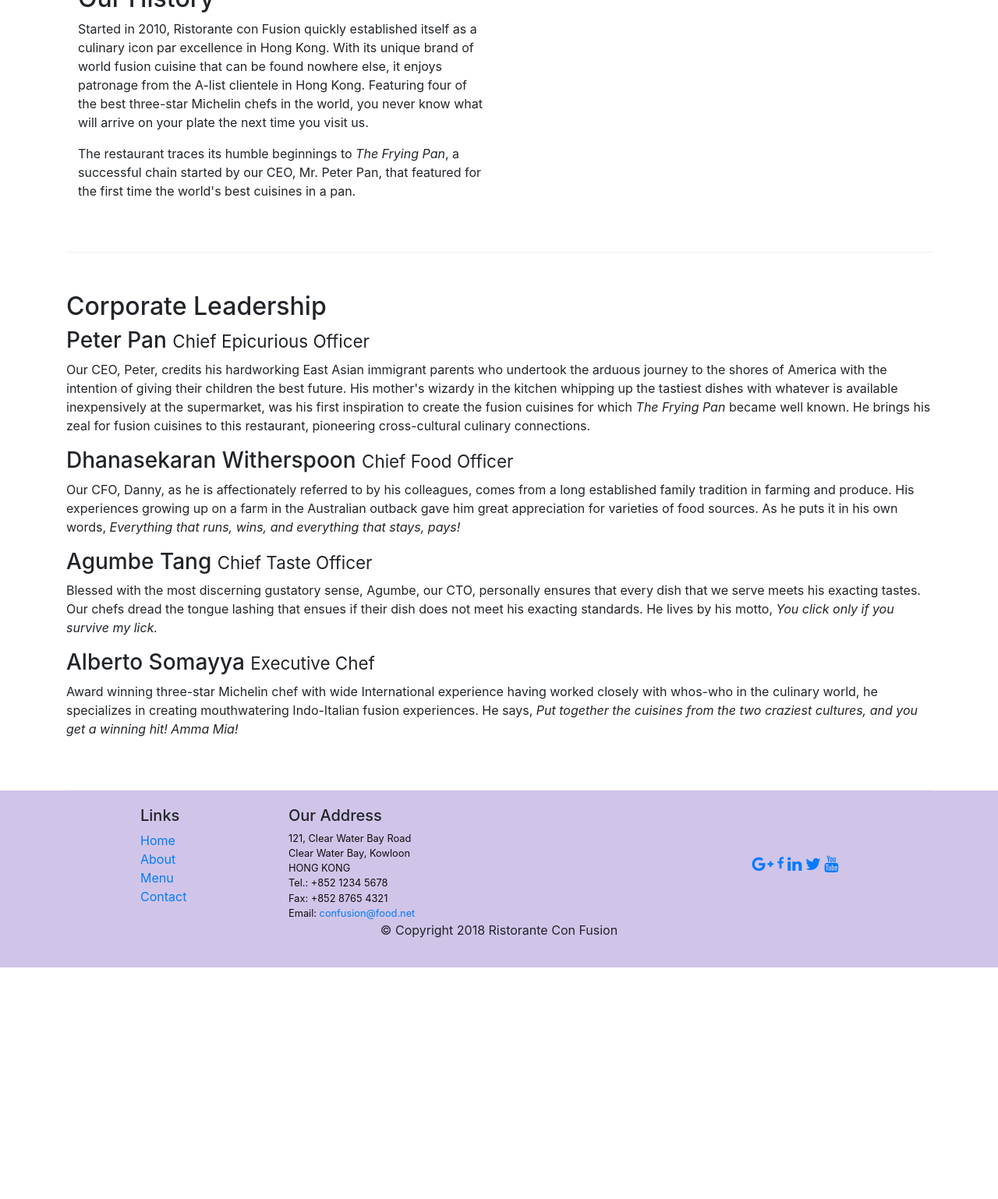
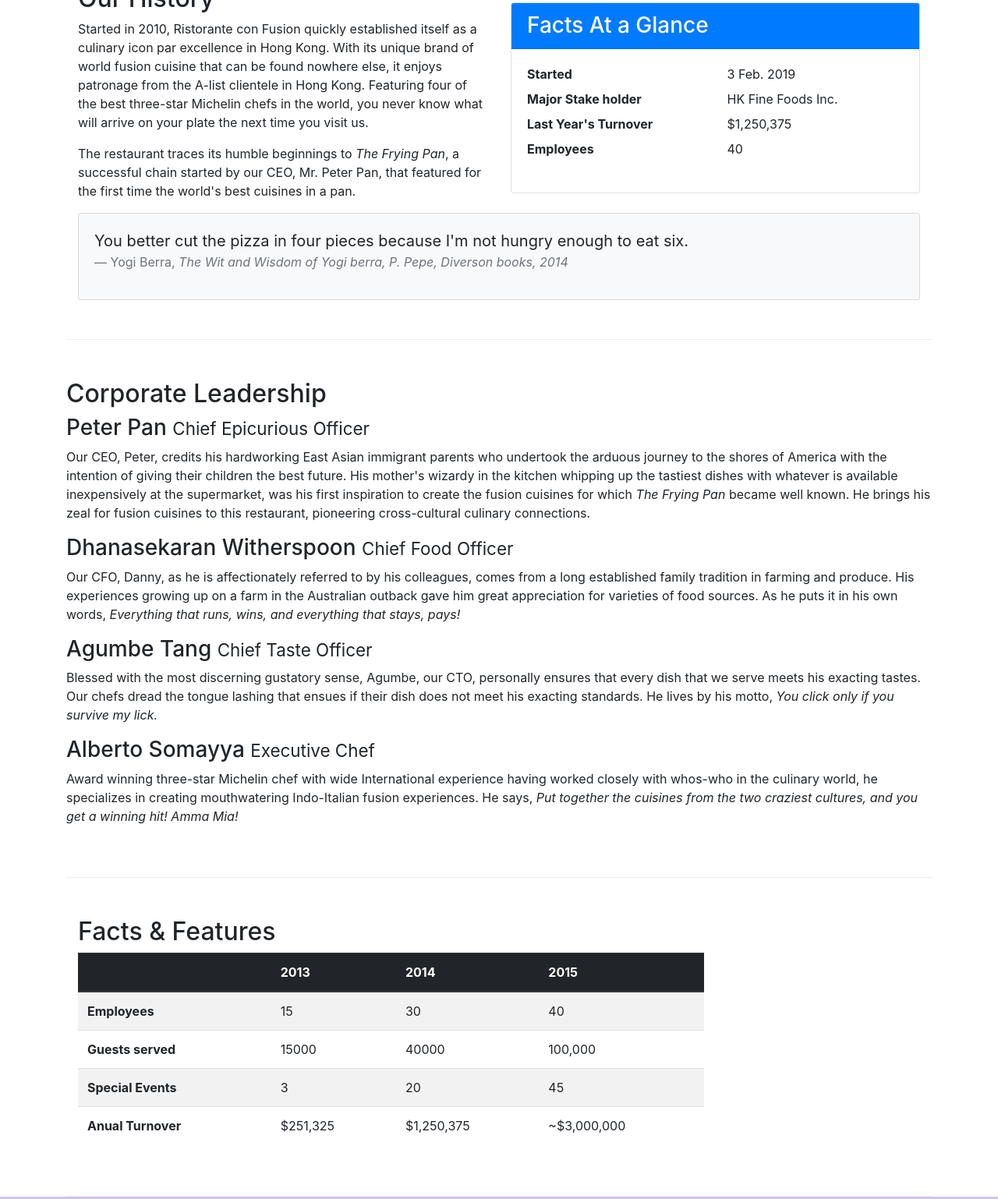
Before and after one commit to kmvbatista/bootstrap-course-coursera, a website: page aboutus.html in a window 1280 px wide. Shown: the part 536-2074 px from the top of the page at 78% size. Before the commit the page ends 1777 px from the top, so only its background shows below. Drawn offline with nearby package versions, Linux system fonts and the light colour scheme.

Commit message:
tables and cards

```diff
--- a/aboutus.html
+++ b/aboutus.html
@@ -79,7 +79,35 @@
                 <p>Started in 2010, Ristorante con Fusion quickly established itself as a culinary icon par excellence in Hong Kong. With its unique brand of world fusion cuisine that can be found nowhere else, it enjoys patronage from the A-list clientele in Hong Kong.  Featuring four of the best three-star Michelin chefs in the world, you never know what will arrive on your plate the next time you visit us.</p>
                 <p>The restaurant traces its humble beginnings to <em>The Frying Pan</em>, a successful chain started by our CEO, Mr. Peter Pan, that featured for the first time the world's best cuisines in a pan.</p>
             </div>
-            <div>
+            <div class="col-sm">
+                <div class="card">
+                    <h3 class="card-header bg-primary text-white">Facts At a Glance</h3>
+                    <div class="card-body">
+                        <dl class="row">
+                            <dt class="col-6">Started</dt>
+                            <dd class="col-6">3 Feb. 2019</dd>
+                            <dt class="col-6">Major Stake holder</dt>
+                            <dd class="col-6">HK Fine Foods Inc.</dd>
+                            <dt class="col-6">Last Year's Turnover</dt>
+                            <dd class="col-6">$1,250,375</dd>
+                            <dt class="col-6">Employees</dt>
+                            <dd class="col-6">40</dd>
+                        </dl>
+                    </div>
+                </div>
+            </div>
+            <div class="col-12">
+                <div class="card card-body bg-light">
+                    <blockquote class="blockquote">
+                        <p class="mb-0">
+                            You better cut the pizza in four pieces
+                            because I'm not hungry enough to eat six.
+                        </p>
+                        <footer class="blockquote-footer">Yogi Berra,
+                            <cite title="Source title">The Wit and Wisdom of Yogi berra, P. Pepe, Diverson books, 2014 </cite>
+                        </footer>
+                    </blockquote>
+                </div>
             </div>
         </div>
 
@@ -97,7 +125,50 @@
                 <p class="d-none d-lg-block">Award winning three-star Michelin chef with wide International experience having worked closely with whos-who in the culinary world, he specializes in creating mouthwatering Indo-Italian fusion experiences. He says, <em>Put together the cuisines from the two craziest cultures, and you get a winning hit! Amma Mia!</em></p>
             </div>
        </div>
+       <div class="row row-content">
+            <div class="col-12 col-sm-9">
+                <h2>Facts &amp; Features</h2>
+                <div class="table-responsive">
+                    <table class="table table-striped">
+                        <thead class="thead-dark">
+                            <tr>
+                                <th>&nbsp;</th>
+                                <th>2013</th>
+                                <th>2014</th>
+                                <th>2015</th>
+                            </tr>
+                        </thead>
+                        <tbody>
+                            <tr>
+                                <th>Employees</th>
+                                <td>15</td>
+                                <td>30</td>
+                                <td>40</td>
+                            </tr>
+                            <tr>
+                                <th>Guests served</th>
+                                <td>15000</td>
+                                <td>40000</td>
+                                <td>100,000</td>
+                            </tr>
+                            <tr>
+                                <th>Special Events</th>
+                                <td>3</td>
+                                <td>20</td>
+                                <td>45</td>
+                            </tr>
+                            <tr>
+                                <th>Anual Turnover</th>
+                                <td>$251,325</td>
+                                <td>$1,250,375</td>
+                                <td>~$3,000,000</td>
+                            </tr>
+                        </tbody>
+                    </table>
+                </div>
 
+            </div>
+       </div>
     </div>
 
     <footer class="footer">
```
